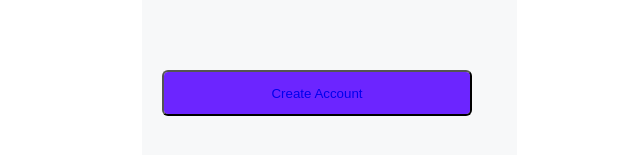
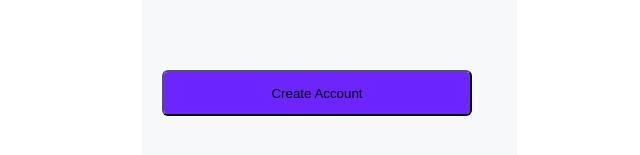
Before and after one commit to raj87gupta/educase, a React (Create React App) app: page /create in a window 1280 px wide. Shown: the part 561-716 px from the top of the page, without its empty margins (370-1010 px from the left). Built offline with nearby package versions, Linux system fonts and the light colour scheme.

Commit message:
Create.jsx

```diff
--- a/src/Compn/Create.jsx
+++ b/src/Compn/Create.jsx
@@ -1,7 +1,6 @@
 import React from "react";
 import { useState } from "react";
 import "../Style/create.css";
-import { HashLink } from "react-router-hash-link";
 const Create = () => {
   const [isFocused, setIsFocused] = useState(false);
   const [hasValue, setHasValue] = useState(false);
@@ -22,7 +21,7 @@ const Create = () => {
       <div className="heading">
         <h1>Create your PopX account</h1>
       </div>
-      <form action="/account" method="submit">
+      <form action="/account" >
       <div
         className={`custom-input ${isFocused ? "focus" : ""} ${
           hasValue ? "has-value" : ""
@@ -116,18 +115,18 @@ const Create = () => {
         <p>
           Are you an Agency?<span>*</span>
         </p>
-        <input type="radio" name="radio" />
+        <input type="radio" name="radio" required />
         <label className="yes" for="html">
           Yes
         </label>
-        <input className="no" type="radio" name="radio" />
+        <input className="no" type="radio" name="radio" required />
         <label for="html">No</label>
       </div>
 
-      <button className="button1">
-        <HashLink to={"/account"}>Create Account</HashLink>
+      <button className="button1" type="submit">
+        Create Account
       </button>
-        </form>
+      </form>
     </div>
   );
 };
```
